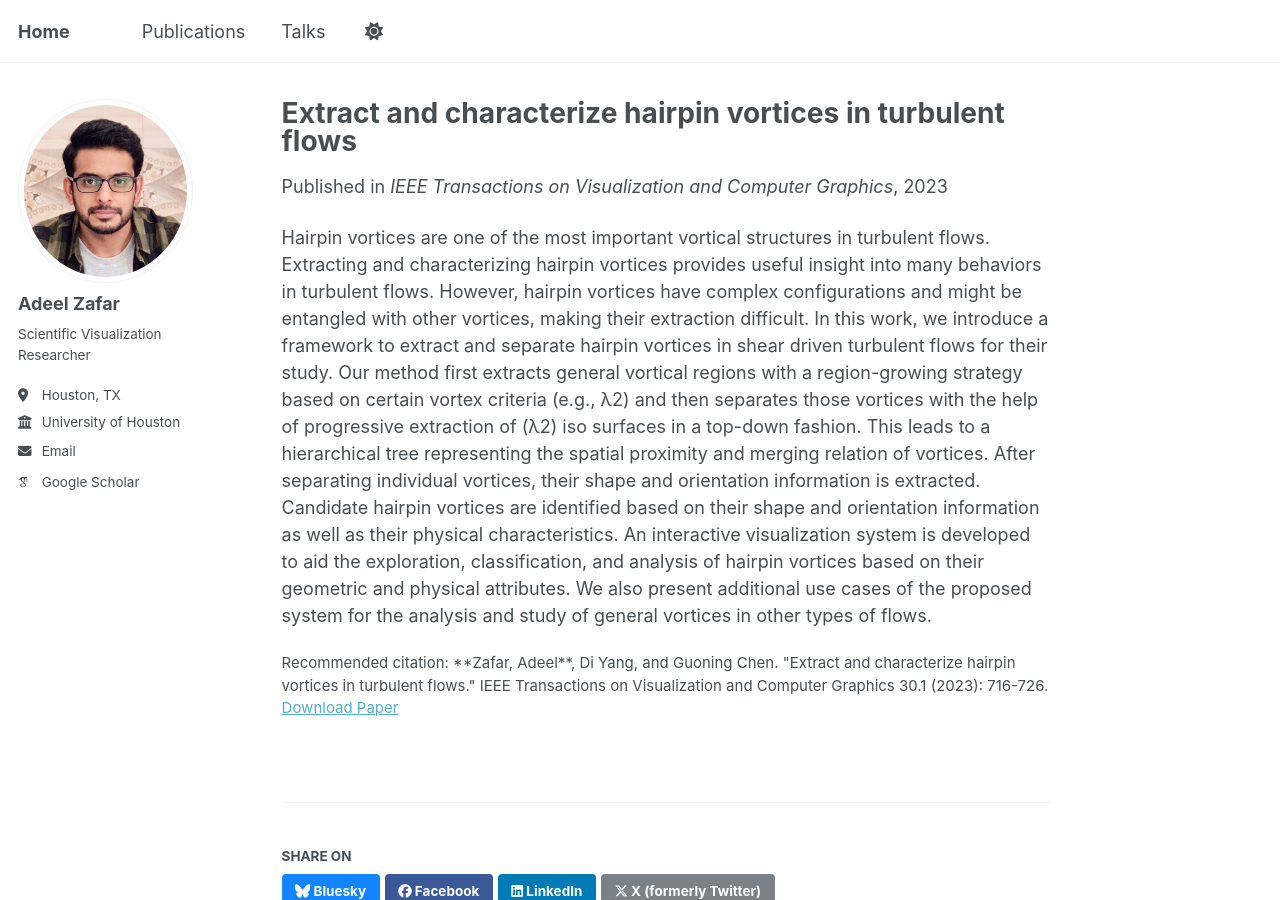
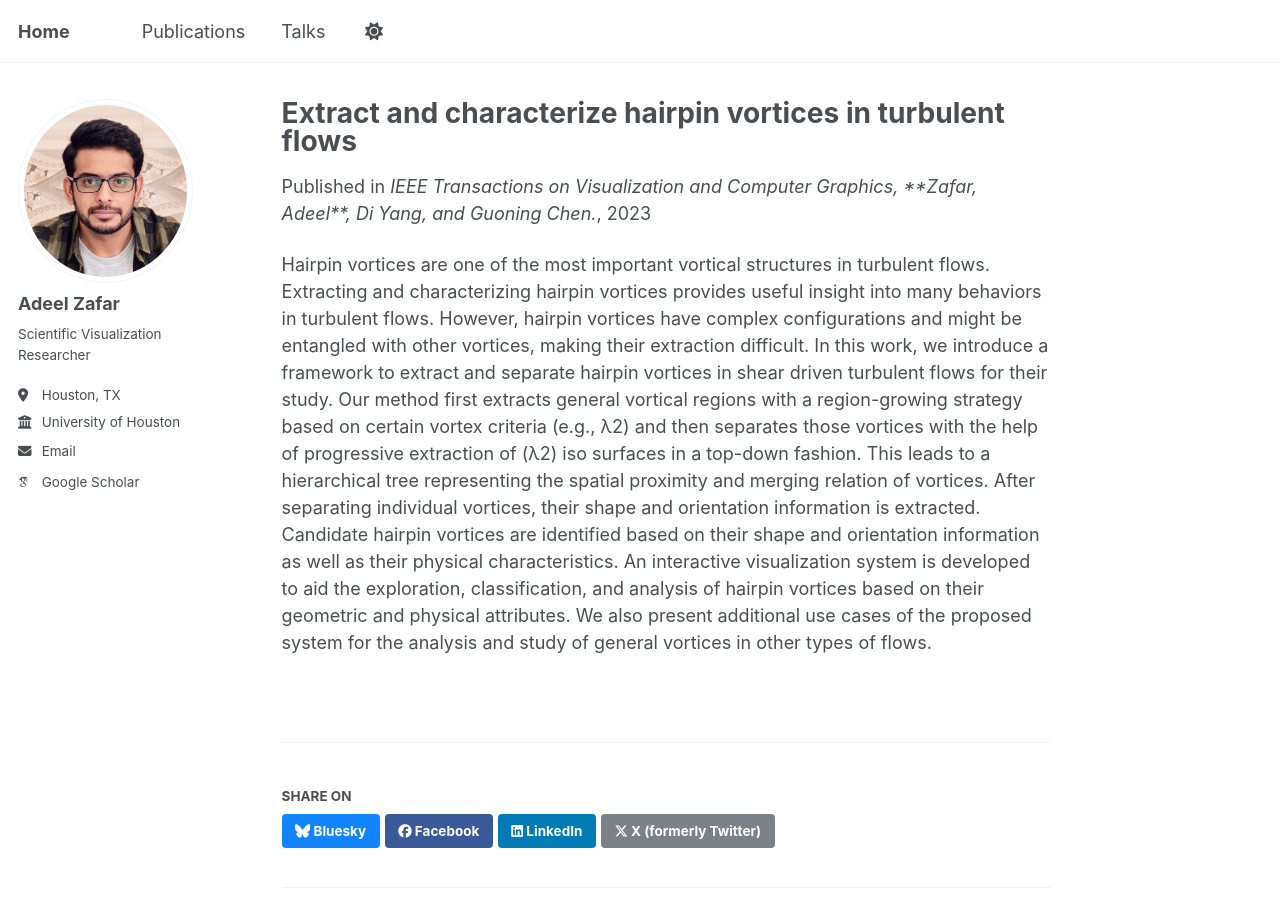
Before and after one commit to adeelz92/adeelz92.github.io, a Jekyll site: the page built from _publications/2023-01-TVCG.md, in a window 1280 px wide and 900 px high. Built offline with Jekyll 4.4.1, drawn with Linux system fonts in a browser that asks for light colours; some web fonts are replaced; a script that is not in the unit is left out.

Commit message:
Update 2023-01-TVCG.md

```diff
--- a/_publications/2023-01-TVCG.md
+++ b/_publications/2023-01-TVCG.md
@@ -5,8 +5,7 @@ category: manuscripts
 excerpt: 'Developed a framework and interactive visualization system for extracting, separating, and analyzing hairpin vortices in turbulent flows using hierarchical and geometry-based methods.'
 excerpt: '**Best Paper Honorable Mention Award at IEEE VIS 2023**.'
 date: 2023/10/24
-venue: 'IEEE Transactions on Visualization and Computer Graphics'
+venue: 'IEEE Transactions on Visualization and Computer Graphics, **Zafar, Adeel**, Di Yang, and Guoning Chen.'
 paperurl: 'https://arxiv.org/abs/2308.06283'
-citation: '**Zafar, Adeel**, Di Yang, and Guoning Chen. "Extract and characterize hairpin vortices in turbulent flows." IEEE Transactions on Visualization and Computer Graphics 30.1 (2023): 716-726.'
 ---
 Hairpin vortices are one of the most important vortical structures in turbulent flows. Extracting and characterizing hairpin vortices provides useful insight into many behaviors in turbulent flows. However, hairpin vortices have complex configurations and might be entangled with other vortices, making their extraction difficult. In this work, we introduce a framework to extract and separate hairpin vortices in shear driven turbulent flows for their study. Our method first extracts general vortical regions with a region-growing strategy based on certain vortex criteria (e.g., λ2) and then separates those vortices with the help of progressive extraction of (λ2) iso surfaces in a top-down fashion. This leads to a hierarchical tree representing the spatial proximity and merging relation of vortices. After separating individual vortices, their shape and orientation information is extracted. Candidate hairpin vortices are identified based on their shape and orientation information as well as their physical characteristics. An interactive visualization system is developed to aid the exploration, classification, and analysis of hairpin vortices based on their geometric and physical attributes. We also present additional use cases of the proposed system for the analysis and study of general vortices in other types of flows.
```
